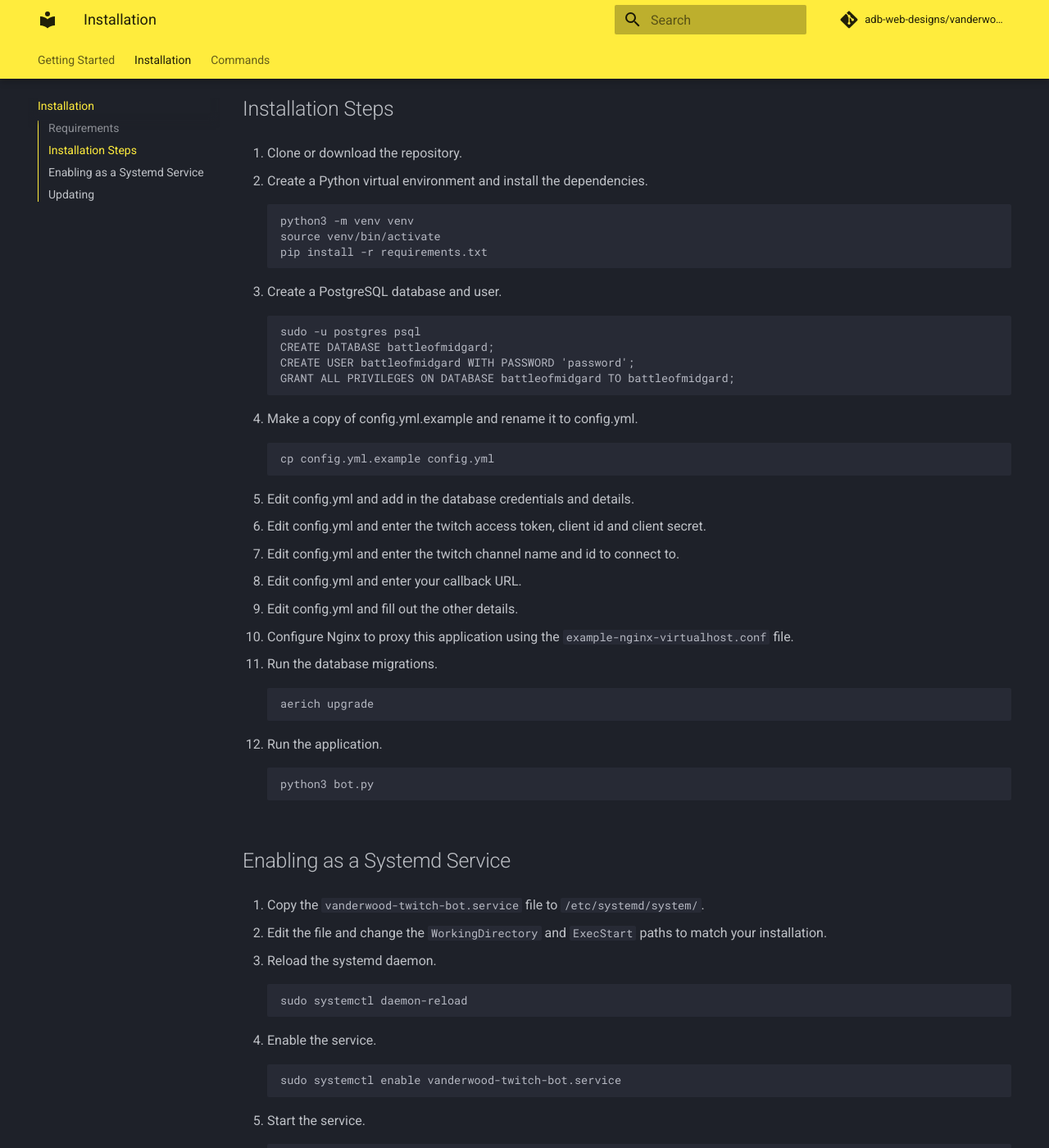
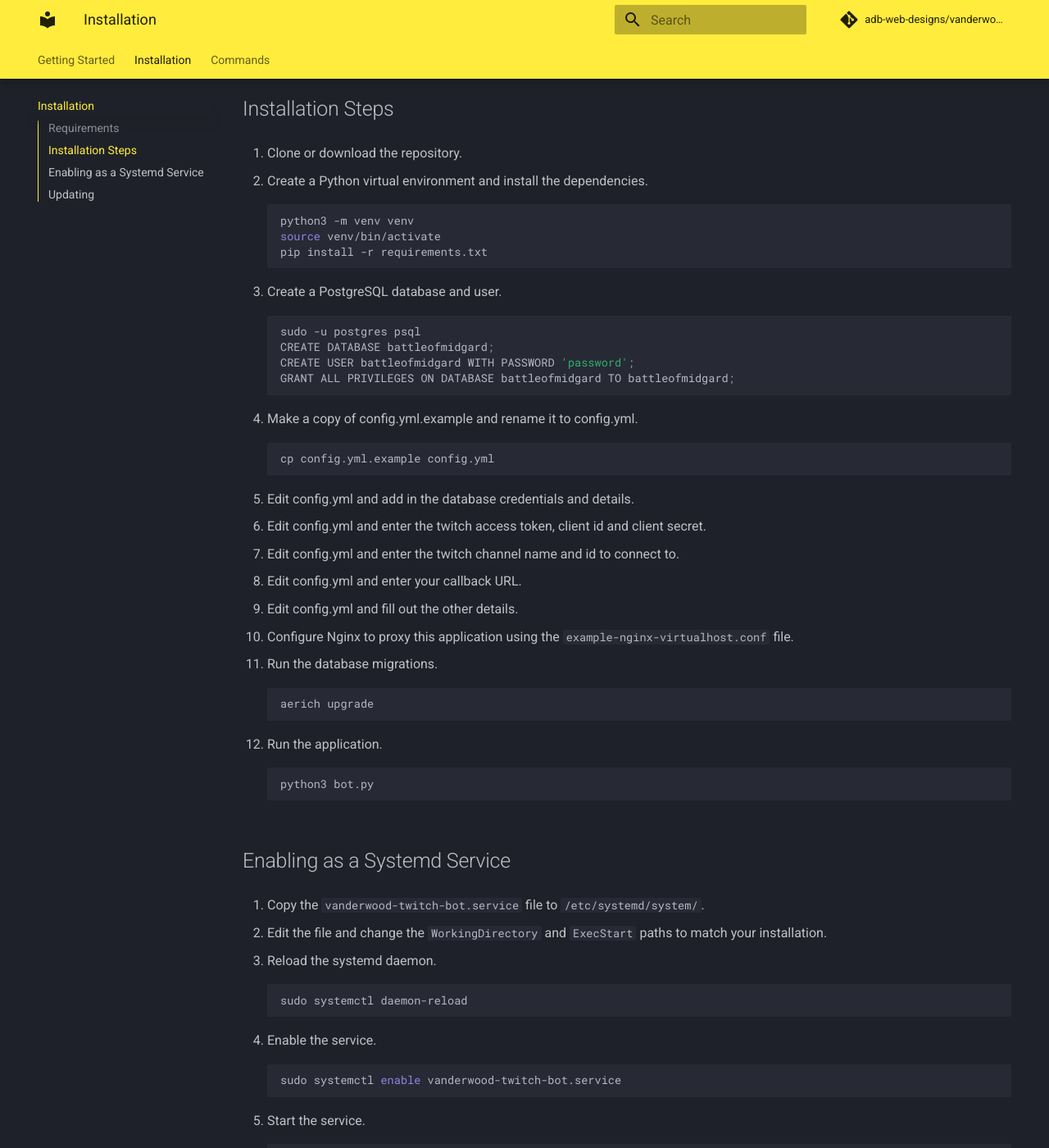
Before and after one commit to vanderheim-village/vanderwood-twitch-bot, an MkDocs documentation site: the page built from docs/installation.md, in a window 1280 px wide and 1400 px high, scrolled down 330 px. Shown: the whole window at 82% size. Built offline with MkDocs 1.6.1 and Material for MkDocs 9.7.7, drawn with Linux system fonts in a browser that asks for light colours; comment, search, counter and statistics services are not loaded; the version menu is left out; some of the changed text lies outside the part shown.

Commit message:
docs: Fix code block and indentation issue in installation page.

````diff
--- a/docs/installation.md
+++ b/docs/installation.md
@@ -13,22 +13,26 @@
 
 1. Create a Python virtual environment and install the dependencies.
 
-    <pre><code class="language-bash">python3 -m venv venv
+    ``` bash
+    python3 -m venv venv
     source venv/bin/activate
     pip install -r requirements.txt
-    </code></pre>
+    ```
 
 1. Create a PostgreSQL database and user.
 
-    <pre><code class="language-bash">sudo -u postgres psql
+    ``` bash
+    sudo -u postgres psql
     CREATE DATABASE battleofmidgard;
     CREATE USER battleofmidgard WITH PASSWORD 'password';
     GRANT ALL PRIVILEGES ON DATABASE battleofmidgard TO battleofmidgard;
-    </code></pre>
+    ```
 
 1. Make a copy of config.yml.example and rename it to config.yml.
 
-    <pre><code class="language-bash">cp config.yml.example config.yml</code></pre>
+    ``` bash
+    cp config.yml.example config.yml
+    ```
 
 1. Edit config.yml and add in the database credentials and details.
 
@@ -44,11 +48,15 @@
 
 1. Run the database migrations.
 
-    <pre><code class="language-bash">aerich upgrade</code></pre>
+    ``` bash
+    aerich upgrade
+    ```
 
 1. Run the application.
 
-    <pre><code class="language-bash">python3 bot.py</code></pre>
+    ``` bash
+    python3 bot.py
+    ```
 
 ## Enabling as a Systemd Service
 
@@ -58,15 +66,21 @@
 
 1. Reload the systemd daemon.
 
-    <pre><code class="language-bash">sudo systemctl daemon-reload</code></pre>
+    ``` bash
+    sudo systemctl daemon-reload
+    ```
 
 1. Enable the service.
 
-    <pre><code class="language-bash">sudo systemctl enable vanderwood-twitch-bot.service</code></pre>
+    ``` bash
+    sudo systemctl enable vanderwood-twitch-bot.service
+    ```
 
 1. Start the service.
 
-    <pre><code class="language-bash">sudo systemctl start vanderwood-twitch-bot.service</code></pre>
+    ``` bash
+    sudo systemctl start vanderwood-twitch-bot.service
+    ```
 
 ## Updating
 
@@ -74,8 +88,12 @@
 
 1. Run the database migrations.
 
-    <pre><code class="language-bash">aerich upgrade</code></pre>
+    ``` bash
+    aerich upgrade
+    ```
 
 1. Restart the application.
 
-    <pre><code class="language-bash">sudo systemctl restart vanderwood-twitch-bot.service</code></pre>
+    ``` bash
+    sudo systemctl restart vanderwood-twitch-bot.service
+    ```
--- a/mkdocs.yml
+++ b/mkdocs.yml
@@ -28,3 +28,9 @@
       lang: en
   - social:
       cards: true
+markdown_extensions:
+  - pymdownx.highlight:
+      anchor_linenums: true
+  - pymdownx.inlinehilite
+  - pymdownx.snippets
+  - pymdownx.superfences
````
